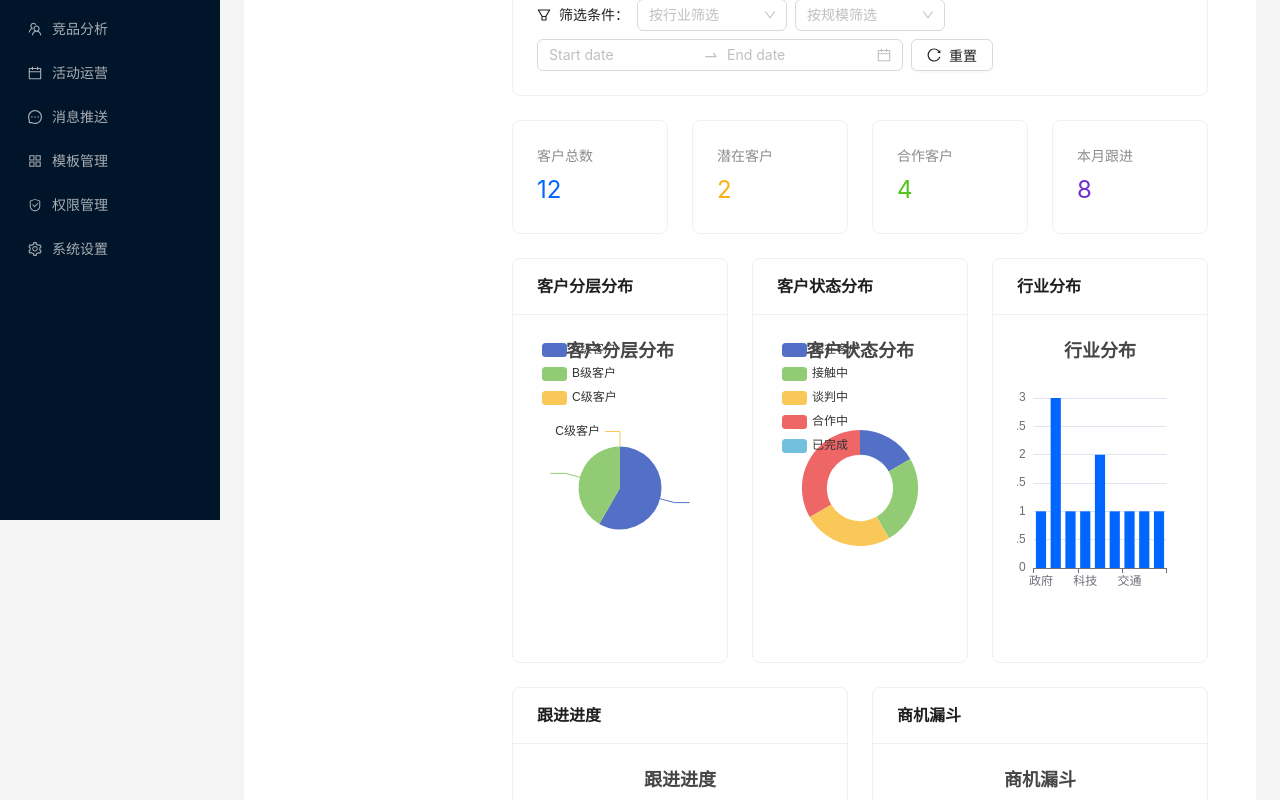
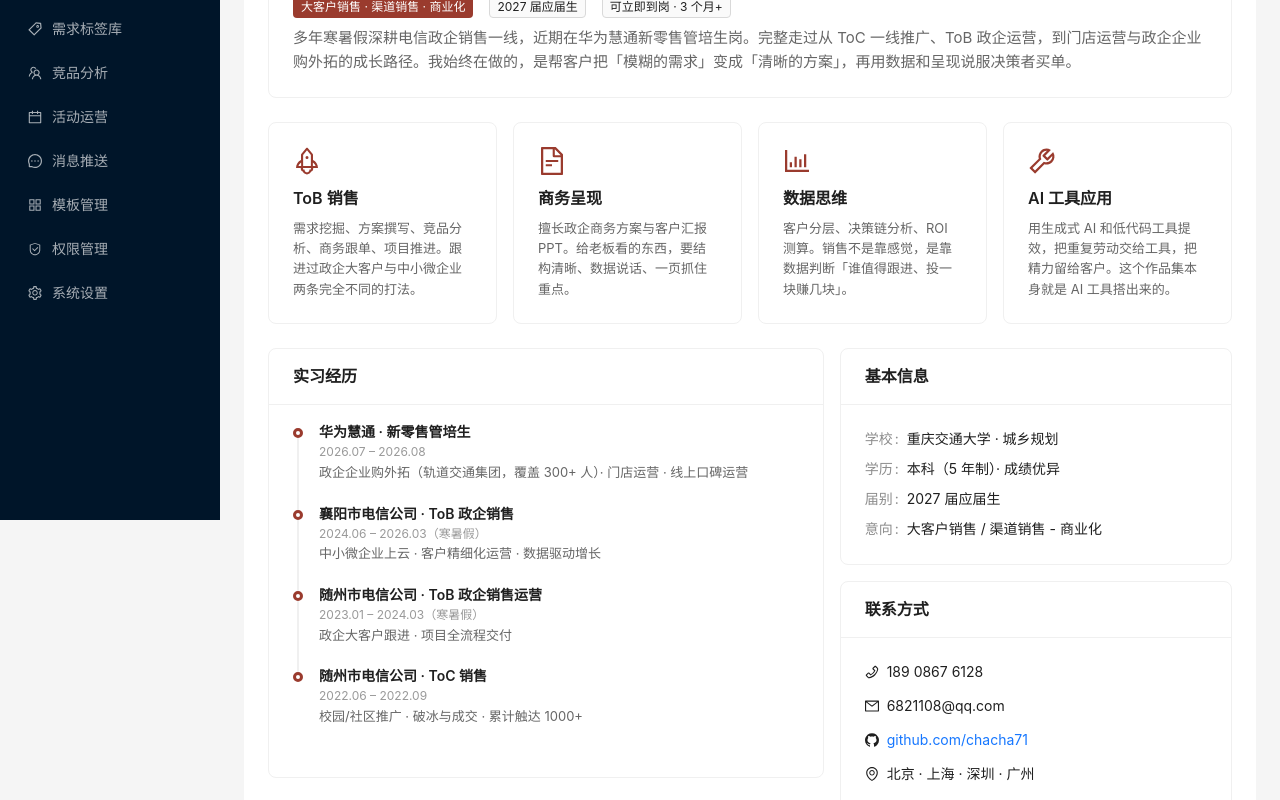
Before and after one commit to chacha71/For-Job-Hunting, a React (Vite) app: page / in a window 1280 px wide. Shown: the part 280-1080 px from the top of the page. Built offline with nearby package versions, Linux system fonts and the light colour scheme.

Commit message:
新增「关于我」页面：更新为最新经历与能力，设为默认首页

```diff
--- a/src/App.tsx
+++ b/src/App.tsx
@@ -4,6 +4,7 @@ import { Layout } from 'antd';
 import Sidebar from './components/Layout/Sidebar';
 import Header from './components/Layout/Header';
 import Dashboard from './pages/Dashboard';
+import About from './pages/About';
 import Customers from './pages/Customers';
 import FollowUps from './pages/FollowUps';
 import Analysis from './pages/Analysis';
@@ -26,7 +27,8 @@ const App: React.FC = () => {
           <Header />
           <Content style={{ margin: '24px', padding: '24px', background: '#fff', minHeight: 280 }}>
             <Routes>
-              <Route path="/" element={<Dashboard />} />
+              <Route path="/" element={<About />} />
+              <Route path="/about" element={<About />} />
               <Route path="/dashboard" element={<Dashboard />} />
               <Route path="/customers" element={<Customers />} />
               <Route path="/followups" element={<FollowUps />} />
--- a/src/components/Layout/Sidebar.tsx
+++ b/src/components/Layout/Sidebar.tsx
@@ -15,13 +15,19 @@ import {
   CalendarOutlined,
   MessageOutlined,
   SafetyOutlined,
-  ClusterOutlined
+  ClusterOutlined,
+  IdcardOutlined
 } from '@ant-design/icons';
 
 const Sidebar: React.FC = () => {
   const location = useLocation();
 
   const menuItems = [
+    {
+      key: '/about',
+      icon: <IdcardOutlined />,
+      label: <Link to="/about">关于我</Link>,
+    },
     {
       key: '/dashboard',
       icon: <DashboardOutlined />,
--- /dev/null
+++ b/src/pages/About.tsx
@@ -0,0 +1,170 @@
+import React from 'react';
+import { Card, Row, Col, Timeline, Tag, Avatar, Space, Typography, Descriptions } from 'antd';
+import {
+  UserOutlined,
+  PhoneOutlined,
+  MailOutlined,
+  GithubOutlined,
+  RocketOutlined,
+  BarChartOutlined,
+  FileTextOutlined,
+  ToolOutlined,
+  EnvironmentOutlined,
+} from '@ant-design/icons';
+
+const { Title, Paragraph, Text } = Typography;
+
+const About: React.FC = () => {
+  const capabilities = [
+    {
+      icon: <RocketOutlined style={{ fontSize: 28, color: '#9A3B2E' }} />,
+      title: 'ToB 销售',
+      desc: '需求挖掘、方案撰写、竞品分析、商务跟单、项目推进。跟进过政企大客户与中小微企业两条完全不同的打法。',
+    },
+    {
+      icon: <FileTextOutlined style={{ fontSize: 28, color: '#9A3B2E' }} />,
+      title: '商务呈现',
+      desc: '擅长政企商务方案与客户汇报 PPT。给老板看的东西，要结构清晰、数据说话、一页抓住重点。',
+    },
+    {
+      icon: <BarChartOutlined style={{ fontSize: 28, color: '#9A3B2E' }} />,
+      title: '数据思维',
+      desc: '客户分层、决策链分析、ROI 测算。销售不是靠感觉，是靠数据判断「谁值得跟进、投一块赚几块」。',
+    },
+    {
+      icon: <ToolOutlined style={{ fontSize: 28, color: '#9A3B2E' }} />,
+      title: 'AI 工具应用',
+      desc: '用生成式 AI 和低代码工具提效，把重复劳动交给工具，把精力留给客户。这个作品集本身就是 AI 工具搭出来的。',
+    },
+  ];
+
+  return (
+    <div>
+      {/* 顶部个人卡片 */}
+      <Card style={{ marginBottom: 24 }}>
+        <Row gutter={32} align="middle">
+          <Col flex="120px">
+            <Avatar size={96} icon={<UserOutlined />} style={{ background: '#9A3B2E' }} />
+          </Col>
+          <Col flex="auto">
+            <Title level={2} style={{ marginBottom: 4 }}>
+              王琳菡
+            </Title>
+            <Space size={8} wrap style={{ marginBottom: 8 }}>
+              <Tag color="#9A3B2E">大客户销售 · 渠道销售 · 商业化</Tag>
+              <Tag>2027 届应届生</Tag>
+              <Tag>可立即到岗 · 3 个月+</Tag>
+            </Space>
+            <Paragraph style={{ color: '#666', marginBottom: 0, fontSize: 15 }}>
+              多年寒暑假深耕电信政企销售一线，近期在华为慧通新零售管培生岗。完整走过从 ToC 一线推广、ToB 政企运营，到门店运营与政企企业购外拓的成长路径。我始终在做的，是帮客户把「模糊的需求」变成「清晰的方案」，再用数据和呈现说服决策者买单。
+            </Paragraph>
+          </Col>
+        </Row>
+      </Card>
+
+      {/* 核心能力 */}
+      <Row gutter={16} style={{ marginBottom: 24 }}>
+        {capabilities.map((cap) => (
+          <Col span={6} key={cap.title}>
+            <Card hoverable style={{ height: '100%' }}>
+              <Space direction="vertical" size={8}>
+                {cap.icon}
+                <Title level={5} style={{ margin: 0 }}>{cap.title}</Title>
+                <Paragraph style={{ color: '#666', fontSize: 13, marginBottom: 0 }}>
+                  {cap.desc}
+                </Paragraph>
+              </Space>
+            </Card>
+          </Col>
+        ))}
+      </Row>
+
+      <Row gutter={16}>
+        {/* 经历时间线 */}
+        <Col span={14}>
+          <Card title="实习经历" style={{ marginBottom: 16 }}>
+            <Timeline
+              items={[
+                {
+                  color: '#9A3B2E',
+                  children: (
+                    <>
+                      <Text strong>华为慧通 · 新零售管培生</Text>
+                      <div style={{ color: '#999', fontSize: 12 }}>2026.07 – 2026.08</div>
+                      <div style={{ color: '#666', fontSize: 13 }}>
+                        政企企业购外拓（轨道交通集团，覆盖 300+ 人）· 门店运营 · 线上口碑运营
+                      </div>
+                    </>
+                  ),
+                },
+                {
+                  color: '#9A3B2E',
+                  children: (
+                    <>
+                      <Text strong>襄阳市电信公司 · ToB 政企销售</Text>
+                      <div style={{ color: '#999', fontSize: 12 }}>2024.06 – 2026.03（寒暑假）</div>
+                      <div style={{ color: '#666', fontSize: 13 }}>
+                        中小微企业上云 · 客户精细化运营 · 数据驱动增长
+                      </div>
+                    </>
+                  ),
+                },
+                {
+                  color: '#9A3B2E',
+                  children: (
+                    <>
+                      <Text strong>随州市电信公司 · ToB 政企销售运营</Text>
+                      <div style={{ color: '#999', fontSize: 12 }}>2023.01 – 2024.03（寒暑假）</div>
+                      <div style={{ color: '#666', fontSize: 13 }}>
+                        政企大客户跟进 · 项目全流程交付
+                      </div>
+                    </>
+                  ),
+                },
+                {
+                  color: '#9A3B2E',
+                  children: (
+                    <>
+                      <Text strong>随州市电信公司 · ToC 销售</Text>
+                      <div style={{ color: '#999', fontSize: 12 }}>2022.06 – 2022.09</div>
+                      <div style={{ color: '#666', fontSize: 13 }}>
+                        校园/社区推广 · 破冰与成交 · 累计触达 1000+
+                      </div>
+                    </>
+                  ),
+                },
+              ]}
+            />
+          </Card>
+        </Col>
+
+        {/* 基本信息 + 联系方式 */}
+        <Col span={10}>
+          <Card title="基本信息" style={{ marginBottom: 16 }}>
+            <Descriptions column={1} size="small">
+              <Descriptions.Item label="学校">重庆交通大学 · 城乡规划</Descriptions.Item>
+              <Descriptions.Item label="学历">本科（5 年制）· 成绩优异</Descriptions.Item>
+              <Descriptions.Item label="届别">2027 届应届生</Descriptions.Item>
+              <Descriptions.Item label="意向">大客户销售 / 渠道销售 - 商业化</Descriptions.Item>
+            </Descriptions>
+          </Card>
+          <Card title="联系方式">
+            <Space direction="vertical" size={12}>
+              <Space><PhoneOutlined /> 189 0867 6128</Space>
+              <Space><MailOutlined /> 6821108@qq.com</Space>
+              <Space>
+                <GithubOutlined />
+                <a href="https://github.com/chacha71" target="_blank" rel="noreferrer">
+                  github.com/chacha71
+                </a>
+              </Space>
+              <Space><EnvironmentOutlined /> 北京 · 上海 · 深圳 · 广州</Space>
+            </Space>
+          </Card>
+        </Col>
+      </Row>
+    </div>
+  );
+};
+
+export default About;
```
Also changed, not shown: 10 other files (tests, documents, lock files or other folders).
